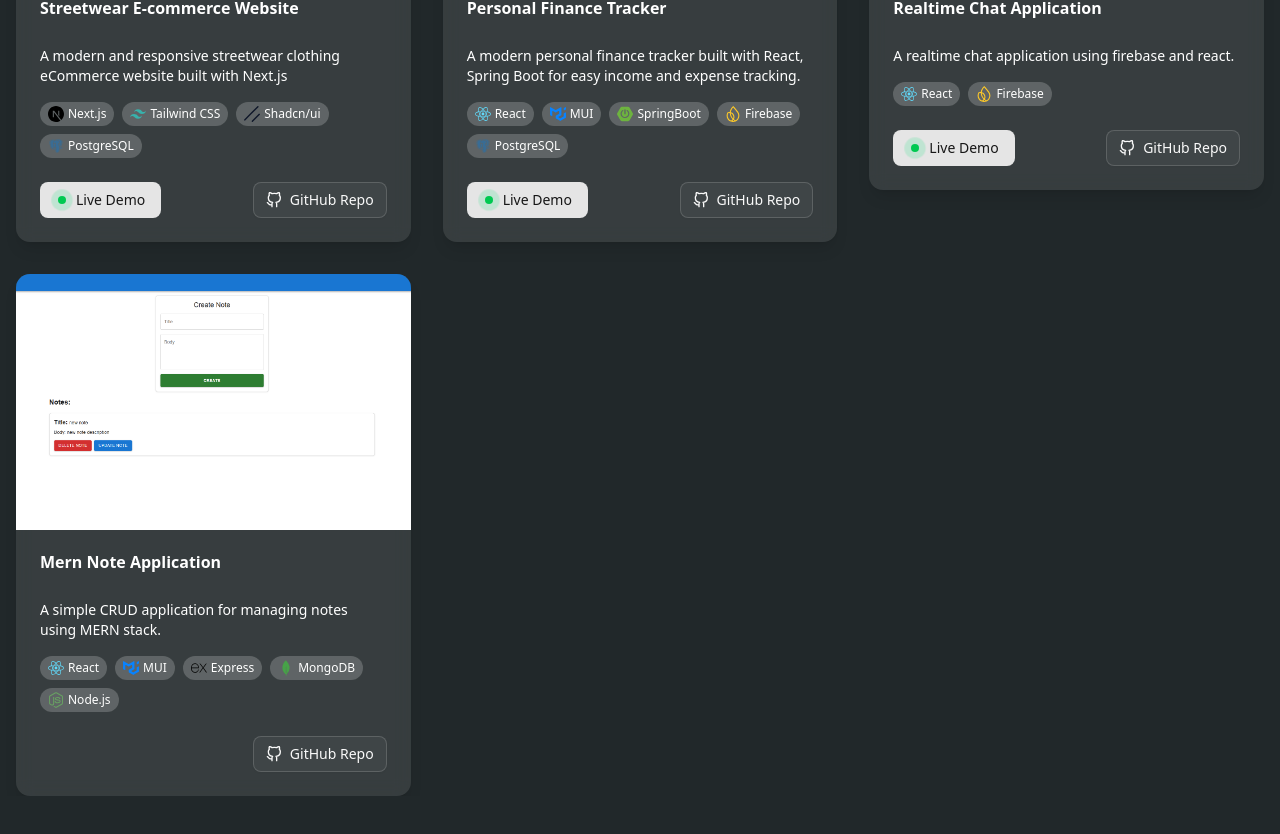
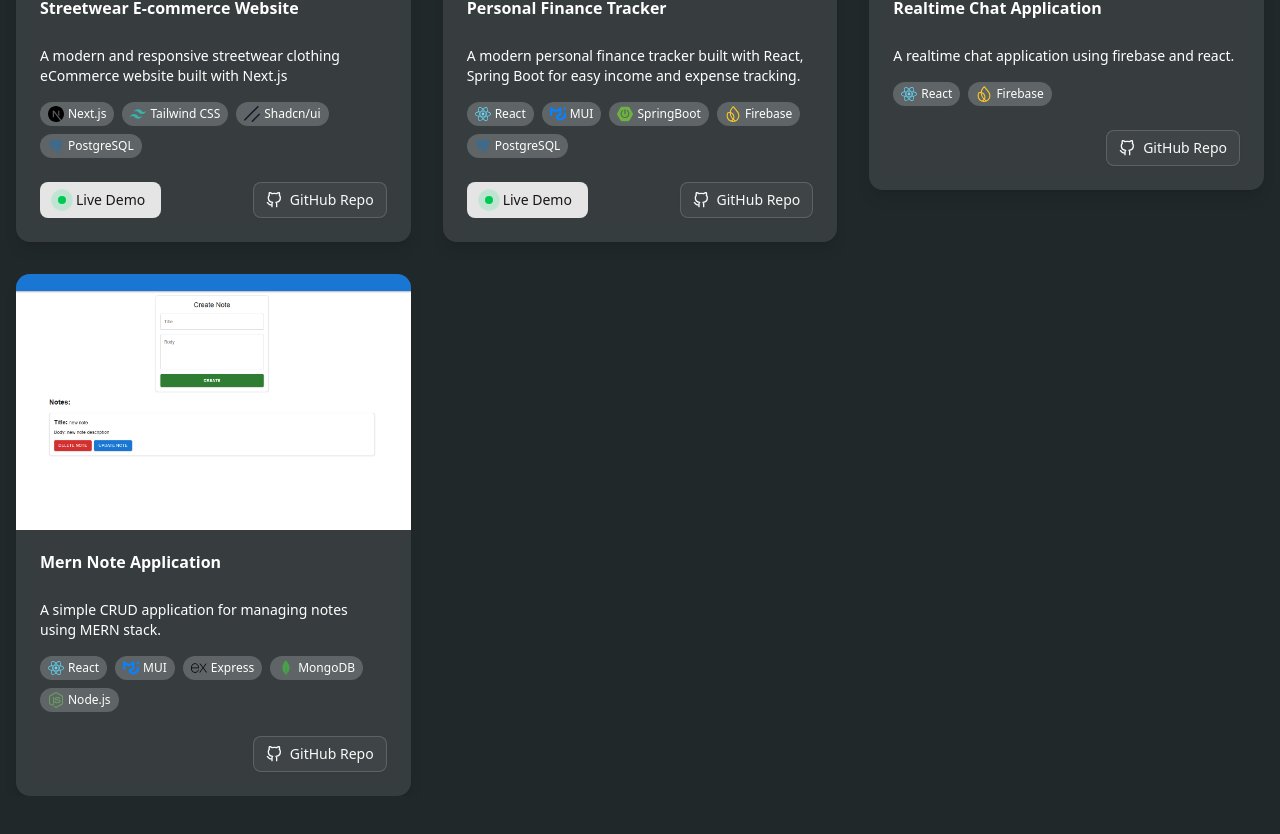
Before and after one commit to MadurangaLakshan/Portfolio, a Next.js app: page / in a window 1280 px wide. Shown: the part 2080-2914 px from the top of the page. Built offline with nearby package versions, Linux system fonts and the light colour scheme; no server answers.

Commit message:
Live demo removal from real time chat application

```diff
--- a/src/components/sections/projects.tsx
+++ b/src/components/sections/projects.tsx
@@ -96,7 +96,7 @@ const Projects: React.FC = () => {
     {
       title: "Realtime Chat Application",
       description: "A realtime chat application using firebase and react.",
-      liveDemo: "https://live-demo.com/project-two",
+
       repo: "https://github.com/MadurangaLakshan/Realtime-Chat-Application",
       image: "/proj2.png",
       technologies: ["React", "Firebase"],
```
